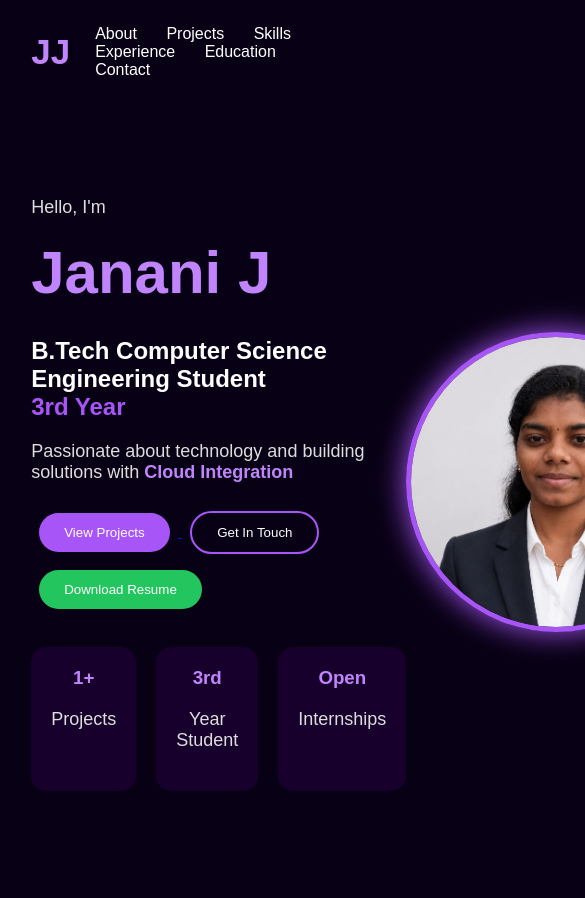
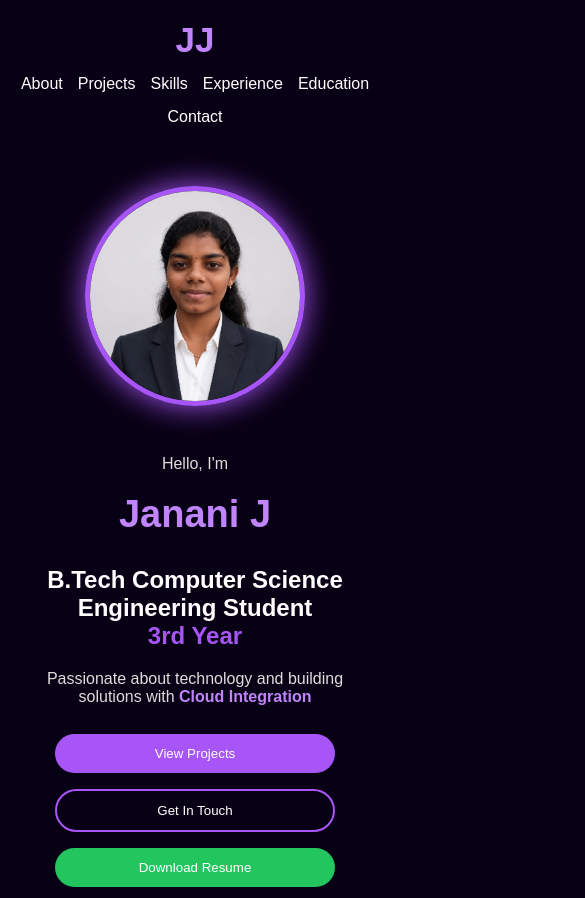
Before and after one commit to jananij8/janani-portfolio, a plain HTML site: page index.html in a window 390 px wide. Shown: the top 898 px of the page, 585 px wide, since content can reach past the window. Drawn offline with Linux system fonts and the light colour scheme.

Commit message:
Added mobile responsive design

```diff
--- a/style.css
+++ b/style.css
@@ -243,3 +243,90 @@ section h1{
     border-radius:25px;
     text-decoration:none;
 }
+/* =======================
+   MOBILE RESPONSIVE
+======================= */
+
+@media screen and (max-width:768px){
+
+    header{
+        flex-direction:column;
+        text-align:center;
+        padding:20px;
+    }
+
+    nav{
+        display:flex;
+        flex-wrap:wrap;
+        justify-content:center;
+        gap:15px;
+        margin-top:15px;
+    }
+
+    nav a{
+        margin:0;
+    }
+
+    .hero{
+        flex-direction:column-reverse;
+        text-align:center;
+        padding:40px 20px;
+    }
+
+    .hero-content{
+        max-width:100%;
+    }
+
+    .hero h1{
+        font-size:38px;
+    }
+
+    .hero h2{
+        font-size:24px;
+    }
+
+    .hero p{
+        font-size:16px;
+    }
+
+    .profile img{
+        width:220px;
+        height:220px;
+        margin-bottom:25px;
+    }
+
+    .stats{
+        flex-direction:column;
+        align-items:center;
+        gap:15px;
+    }
+
+    .cards{
+        flex-direction:column;
+    }
+
+    .project-container{
+        grid-template-columns:1fr;
+    }
+
+    .skill-box{
+        justify-content:center;
+    }
+
+    .social{
+        display:flex;
+        flex-direction:column;
+        align-items:center;
+    }
+
+    .social a,
+    button{
+        width:90%;
+        max-width:280px;
+        text-align:center;
+    }
+
+    section{
+        padding:50px 20px;
+    }
+}
```
